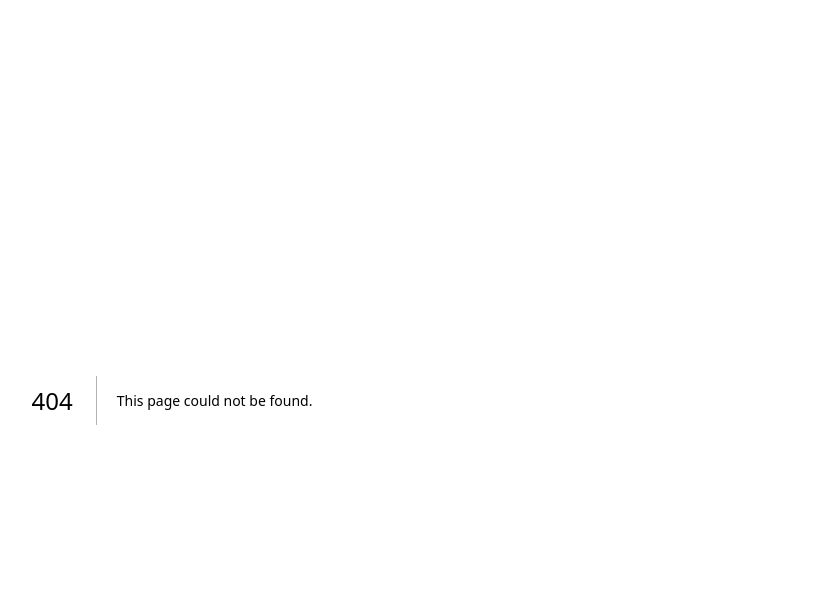
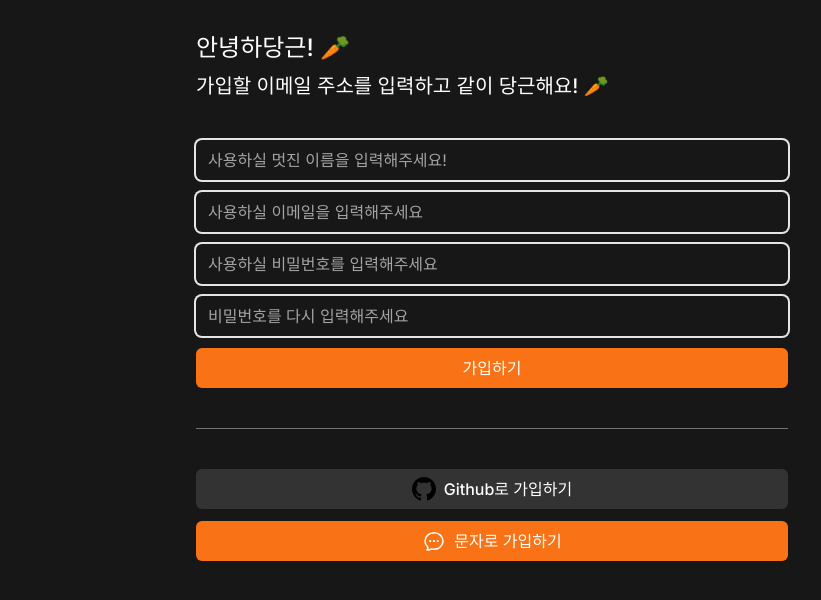
Before and after one commit to josh3021/carrot-market-reloaded, a Next.js app: page /create-account in a window 1280 px wide. Before the commit this address had no page. Shown: the top 600 px of the page, without its empty margins (148-969 px from the left). Built offline with nearby package versions, Linux system fonts and the light colour scheme.

Commit message:
4.3 Login Screen

```diff
--- /dev/null
+++ b/app/create-account/page.tsx
@@ -0,0 +1,30 @@
+import FormButton from "@/components/form-btn";
+import FormInput from "@/components/form-input";
+import SocialSignin from "@/components/social-signin";
+
+export default function CreateAccount() {
+  return (
+    <div className="flex flex-col gap-10 py-8 px-6">
+      <div className="flex flex-col gap-2 *:font-medium">
+        <h1 className="text-2xl">안녕하당근! 🥕</h1>
+        <h2 className="text-xl">
+          가입할 이메일 주소를 입력하고 같이 당근해요! 🥕
+        </h2>
+      </div>
+      <form className="flex flex-col gap-3">
+        <FormInput
+          type="email"
+          placeholder="사용하실 멋진 이름을 입력해주세요!"
+        />
+        <FormInput type="email" placeholder="사용하실 이메일을 입력해주세요" />
+        <FormInput
+          type="password"
+          placeholder="사용하실 비밀번호를 입력해주세요"
+        />
+        <FormInput type="password" placeholder="비밀번호를 다시 입력해주세요" />
+        <FormButton text="가입하기" />
+      </form>
+      <SocialSignin />
+    </div>
+  );
+}
--- a/app/globals.css
+++ b/app/globals.css
@@ -8,6 +8,18 @@
   }
 }
 
+@layer utilities {
+  .text-bigger-hello {
+    @apply text-3xl font-semibold;
+  }
+}
+
+@layer components {
+  .primary-btn {
+    @apply w-full bg-orange-500 text-white  font-medium  rounded-md text-center hover:bg-orange-400 active:bg-orange-300 transition-colors;
+  }
+}
+
 body {
   @apply bg-neutral-900 text-white max-w-screen-sm mx-auto;
 }
--- /dev/null
+++ b/app/login/page.tsx
@@ -0,0 +1,23 @@
+import FormButton from "@/components/form-btn";
+import FormInput from "@/components/form-input";
+import SocialLogin from "@/components/social-login";
+
+export default function Login() {
+  return (
+    <div className="flex flex-col gap-10 py-8 px-6">
+      <div className="flex flex-col gap-2 *:font-medium">
+        <h1 className="text-2xl">로그인당근! 🥕</h1>
+        <h2 className="text-xl">다시 만나서 반가워요!</h2>
+      </div>
+      <form className="flex flex-col gap-3">
+        <FormInput type="email" placeholder="사용하실 이메일을 입력해주세요" />
+        <FormInput
+          type="password"
+          placeholder="사용하실 비밀번호를 입력해주세요"
+        />
+        <FormButton text="로그인" />
+      </form>
+      <SocialLogin />
+    </div>
+  );
+}
--- a/app/page.tsx
+++ b/app/page.tsx
@@ -9,10 +9,7 @@
         <h2 className="text-2xl">당근마켓에 어서오세요!</h2>
       </div>
       <div className="flex flex-col items-center gap-3 w-full">
-        <Link
-          href="/create-account"
-          className="w-full bg-orange-500 text-lg font-medium py-2.5 rounded-md text-center hover:bg-orange-400 active:bg-orange-300 transition-colors text-white no-underline"
-        >
+        <Link href="/create-account" className="primary-btn text-lg py2.5">
           시작하기
         </Link>
         <div className="flex gap-2">
--- /dev/null
+++ b/app/sms/page.tsx
@@ -0,0 +1,18 @@
+import FormButton from "@/components/form-btn";
+import FormInput from "@/components/form-input";
+
+export default function SMS() {
+  return (
+    <div className="flex flex-col gap-10 py-8 px-6">
+      <div className="flex flex-col gap-2 *:font-medium">
+        <h1 className="text-2xl">SMS로 로그인</h1>
+        <h2 className="text-xl">본인의 휴대폰으로 진행해주세요.</h2>
+      </div>
+      <form className="flex flex-col gap-3">
+        <FormInput type="number" placeholder="휴대폰 번호를 입력해주세요." />
+        <FormInput type="number" placeholder="6자리 인증코드를 입력해주세요." />
+        <FormButton text="인증코드 전송" />
+      </form>
+    </div>
+  );
+}
--- /dev/null
+++ b/components/form-btn.tsx
@@ -0,0 +1,18 @@
+interface IFormButtonProps {
+  loading?: boolean;
+  text: string;
+}
+
+export default function FormButton({
+  loading = false,
+  text,
+}: IFormButtonProps) {
+  return (
+    <button
+      disabled={loading}
+      className="primary-btn h-10 disabled:bg-neutral-400 disabled:text-neutral-300 disabled:cursor-not-allowed transition-colors"
+    >
+      {loading ? "로딩중..." : text}
+    </button>
+  );
+}
--- /dev/null
+++ b/components/form-input.tsx
@@ -0,0 +1,31 @@
+import { HTMLInputTypeAttribute } from "react";
+
+interface IFormInputProps {
+  type?: HTMLInputTypeAttribute;
+  placeholder: string;
+  required?: boolean;
+  errors?: string[];
+}
+
+export default function FormInput({
+  type = "text",
+  placeholder,
+  required = true,
+  errors,
+}: IFormInputProps) {
+  return (
+    <div className="flex flex-col gap-2">
+      <input
+        className="bg-transparent rounded-md w-full h-10 focus:outline-none ring-2 focus:ring-4 ring-neutral-200 focus:ring-orange-500 border-none placeholder:text-neutral-400 transition"
+        type={type}
+        placeholder={placeholder}
+        required={required}
+      />
+      {errors?.map((error, index) => (
+        <span key={index} className="text-red-500 font-medium">
+          {error}
+        </span>
+      ))}
+    </div>
+  );
+}
--- /dev/null
+++ b/components/social-login.tsx
@@ -0,0 +1,38 @@
+import { ChatBubbleOvalLeftEllipsisIcon } from "@heroicons/react/24/outline";
+import Link from "next/link";
+
+export default function SocialLogin() {
+  return (
+    <>
+      <div className="w-full h-px bg-neutral-500" />
+      <div className="flex flex-col gap-3">
+        <Link
+          className="primary-btn flex h-10 items-center justify-center gap-2 bg-[#333] hover:bg-[#2d2d2d] active:bg-[#292929]"
+          href="/github/start"
+        >
+          <span>
+            <svg
+              xmlns="http://www.w3.org/2000/svg"
+              width="24"
+              height="24"
+              viewBox="0 0 24 24"
+              className="size-6"
+            >
+              <path d="M12 0c-6.626 0-12 5.373-12 12 0 5.302 3.438 9.8 8.207 11.387.599.111.793-.261.793-.577v-2.234c-3.338.726-4.033-1.416-4.033-1.416-.546-1.387-1.333-1.756-1.333-1.756-1.089-.745.083-.729.083-.729 1.205.084 1.839 1.237 1.839 1.237 1.07 1.834 2.807 1.304 3.492.997.107-.775.418-1.305.762-1.604-2.665-.305-5.467-1.334-5.467-5.931 0-1.311.469-2.381 1.236-3.221-.124-.303-.535-1.524.117-3.176 0 0 1.008-.322 3.301 1.23.957-.266 1.983-.399 3.003-.404 1.02.005 2.047.138 3.006.404 2.291-1.552 3.297-1.23 3.297-1.23.653 1.653.242 2.874.118 3.176.77.84 1.235 1.911 1.235 3.221 0 4.609-2.807 5.624-5.479 5.921.43.372.823 1.102.823 2.222v3.293c0 .319.192.694.801.576 4.765-1.589 8.199-6.086 8.199-11.386 0-6.627-5.373-12-12-12z" />
+            </svg>
+          </span>
+          <span>Github로 로그인</span>
+        </Link>
+        <Link
+          className="primary-btn flex h-10 items-center justify-center gap-2"
+          href="/sms"
+        >
+          <span>
+            <ChatBubbleOvalLeftEllipsisIcon className="size-6" />
+          </span>
+          <span>문자로 로그인</span>
+        </Link>
+      </div>
+    </>
+  );
+}
--- /dev/null
+++ b/components/social-signin.tsx
@@ -0,0 +1,38 @@
+import { ChatBubbleOvalLeftEllipsisIcon } from "@heroicons/react/24/outline";
+import Link from "next/link";
+
+export default function SocialSignin() {
+  return (
+    <>
+      <div className="w-full h-px bg-neutral-500" />
+      <div className="flex flex-col gap-3">
+        <Link
+          className="primary-btn flex h-10 items-center justify-center gap-2 bg-[#333] hover:bg-[#2d2d2d] active:bg-[#292929]"
+          href="/github/start"
+        >
+          <span>
+            <svg
+              xmlns="http://www.w3.org/2000/svg"
+              width="24"
+              height="24"
+              viewBox="0 0 24 24"
+              className="size-6"
+            >
+              <path d="M12 0c-6.626 0-12 5.373-12 12 0 5.302 3.438 9.8 8.207 11.387.599.111.793-.261.793-.577v-2.234c-3.338.726-4.033-1.416-4.033-1.416-.546-1.387-1.333-1.756-1.333-1.756-1.089-.745.083-.729.083-.729 1.205.084 1.839 1.237 1.839 1.237 1.07 1.834 2.807 1.304 3.492.997.107-.775.418-1.305.762-1.604-2.665-.305-5.467-1.334-5.467-5.931 0-1.311.469-2.381 1.236-3.221-.124-.303-.535-1.524.117-3.176 0 0 1.008-.322 3.301 1.23.957-.266 1.983-.399 3.003-.404 1.02.005 2.047.138 3.006.404 2.291-1.552 3.297-1.23 3.297-1.23.653 1.653.242 2.874.118 3.176.77.84 1.235 1.911 1.235 3.221 0 4.609-2.807 5.624-5.479 5.921.43.372.823 1.102.823 2.222v3.293c0 .319.192.694.801.576 4.765-1.589 8.199-6.086 8.199-11.386 0-6.627-5.373-12-12-12z" />
+            </svg>
+          </span>
+          <span>Github로 가입하기</span>
+        </Link>
+        <Link
+          className="primary-btn flex h-10 items-center justify-center gap-2"
+          href="/sms"
+        >
+          <span>
+            <ChatBubbleOvalLeftEllipsisIcon className="size-6" />
+          </span>
+          <span>문자로 가입하기</span>
+        </Link>
+      </div>
+    </>
+  );
+}
--- a/package.json
+++ b/package.json
@@ -9,6 +9,7 @@
     "lint": "next lint"
   },
   "dependencies": {
+    "@heroicons/react": "^2.1.3",
     "next": "14.2.1",
     "react": "^18",
     "react-dom": "^18"
```
Also changed, not shown: 1 other file (tests, documents, lock files or other folders).
